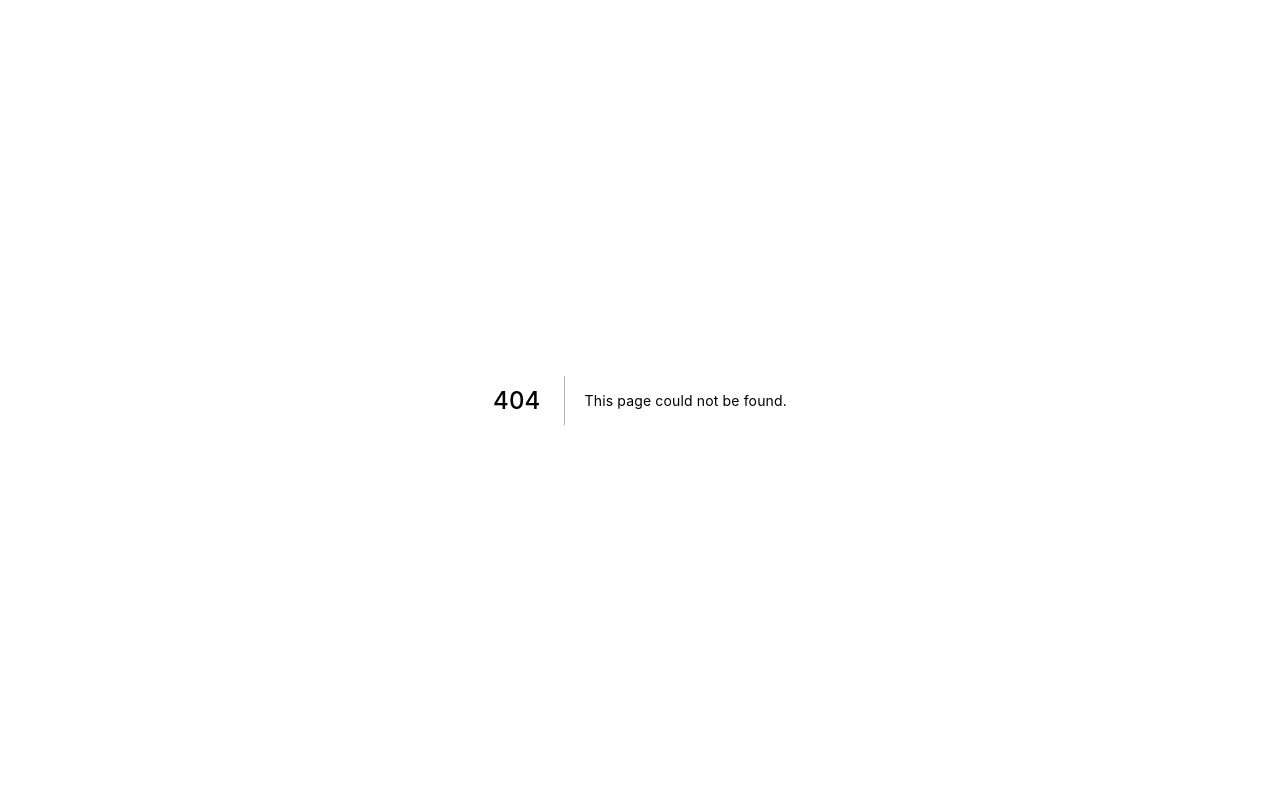
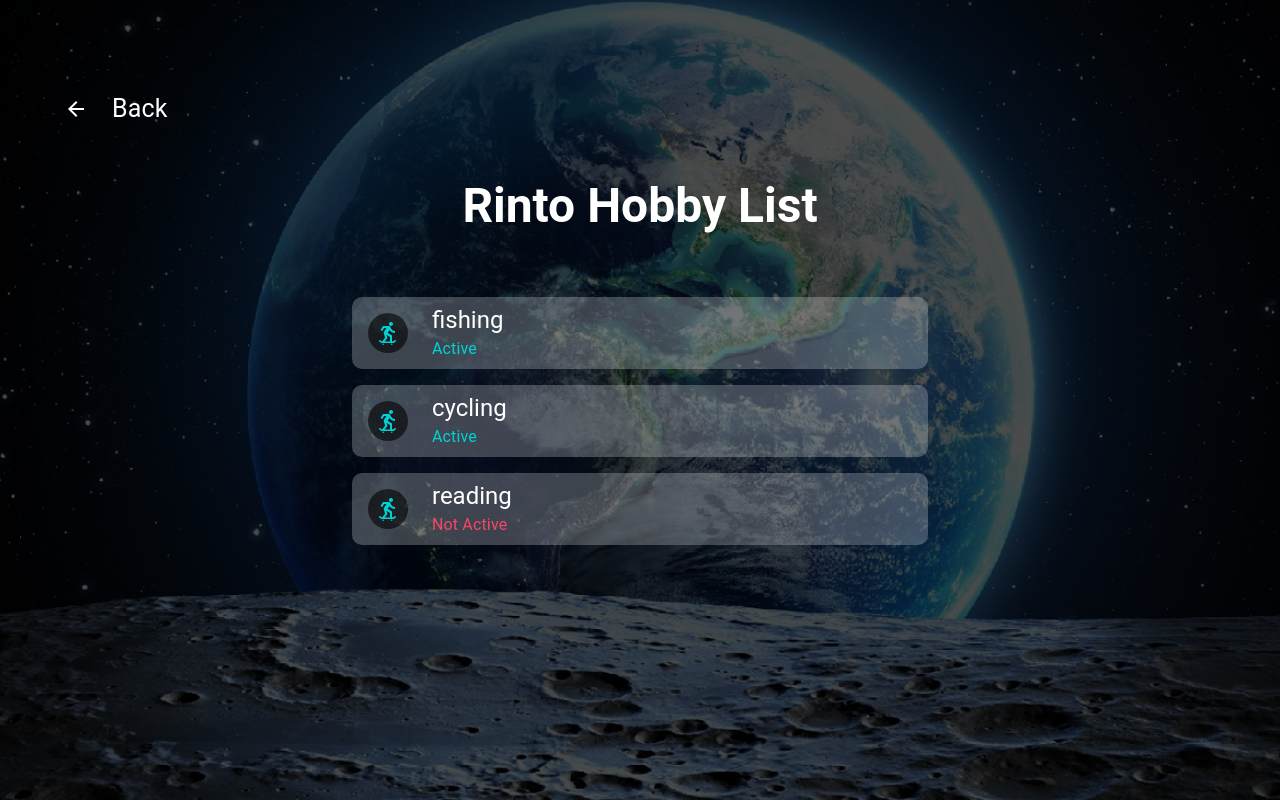
Before and after one commit to rintosaputro/frontend-hobbies, a Next.js app: page /users/1 in a window 1280 px wide. Before the commit this address had no page. Built offline with nearby package versions, Linux system fonts and the light colour scheme.

Commit message:
feat: add users detail

```diff
--- /dev/null
+++ b/pages/users/[id].js
@@ -0,0 +1,64 @@
+import React from 'react'
+import Layout from '../../components/Layout'
+import { Box, Container, Grid, Typography } from '@mui/material'
+import Image from 'next/image'
+import ListHobby from '../../components/ListHobby'
+import Link from 'next/link'
+import ArrowBackIcon from '@mui/icons-material/ArrowBack'
+
+const UserDetail = () => {
+  const results = {
+    id: 1,
+    firstName: 'Rinto',
+    lastName: 'Saputro',
+    age: 26
+  }
+  const hobbies = [
+    {id: 1, hobby: 'fishing', usersHobbies: {id: 3, isActive: true, userId: 1, hobbyId: 1}},
+    {id: 2, hobby: 'cycling', usersHobbies: {id: 5, isActive: true, userId: 1, hobbyId: 2}},
+    {id: 3, hobby: 'reading', usersHobbies: {id: 7, isActive: false, userId: 1, hobbyId: 3}}
+  ]
+
+  return (
+    <Layout title={`${results.firstName} ${results.lastName}`}>
+      <Box
+        sx={{
+          position: 'relative',
+          height: '100vh',
+          '&::after': {
+            position: 'absolute',
+            content: '""',
+            background: 'rgba(0,0,0,0.7)',
+            width: '100%',
+            height: '100%',
+            top: 0,
+            left: 0
+          }
+        }}
+      >
+        <Image
+          src='/images/home-bg.jpg'
+          layout='fill'
+          objectFit='cover'
+          alt='Background Home'
+        />
+        <Container sx={{position: 'relative', padding: '90px 10px', height: '100%', zIndex: 2}}>
+          <Link href='/'>
+            <a className='back'>
+              <ArrowBackIcon sx={{mr: 3, fontWeight: 'bold'}} />
+              Back
+            </a>
+          </Link>
+          <Grid container justifyContent={'center'}>
+            <Grid item xs={12} sm={8} md={6}>
+              <Typography variant='h3' component='h1' fontWeight='600' color='common.white' textAlign={'center'} sx={{mb: 5}}>{`${results.firstName} Hobby List`}</Typography>
+              <ListHobby hobbies={hobbies} />
+            </Grid>
+          </Grid>
+        </Container>
+      </Box>
+    </Layout>
+  )
+}
+
+export default UserDetail
--- a/styles/globals.css
+++ b/styles/globals.css
@@ -7,8 +7,20 @@ body {
 }
 
 a {
-  color: inherit;
+  color: white;
   text-decoration: none;
+}
+
+.back {
+  display: flex;
+  flex-direction: row;
+  align-items: center;
+  font-size: 25px;
+  margin-bottom: 50px;
+  width: fit-content;
+}
+.back:hover {
+  color: rgba(52, 231, 228,1);
 }
 
 * {
```
Also changed, not shown: public/images/home-bg.jpg (added).
